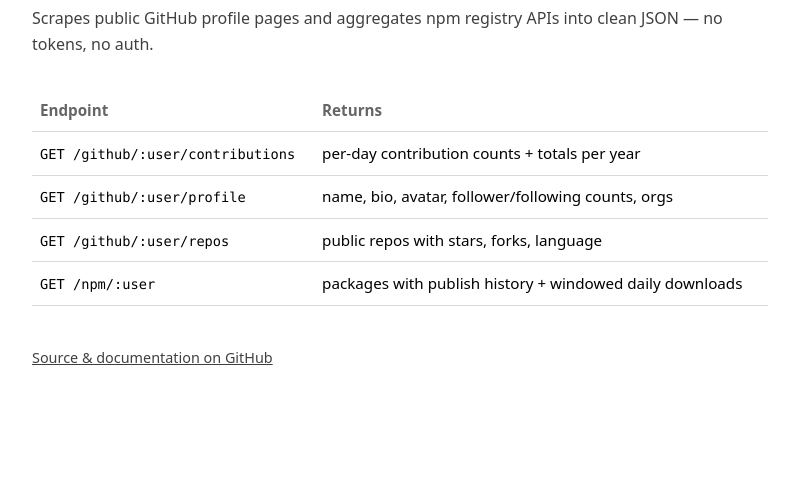
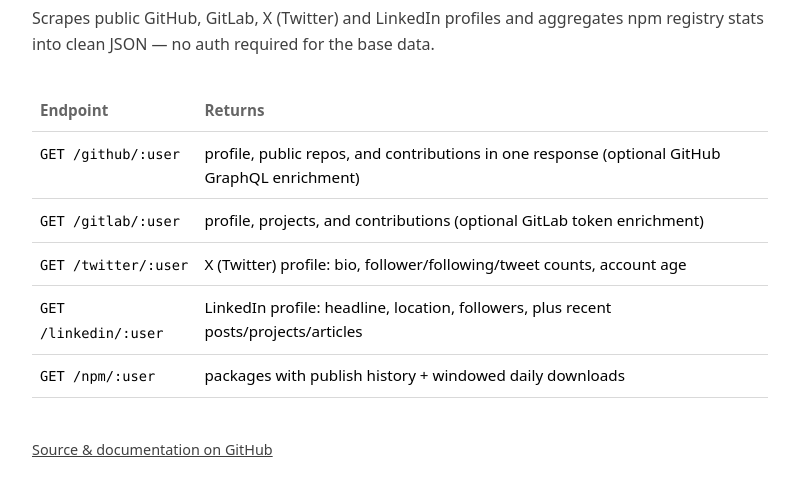
Before and after one commit to tamino-martinius/node-metrics-api, a website: page public/index.html in a window 1280 px wide. Shown: the part 87-580 px from the top of the page, without its empty margins (240-1039 px from the left). Drawn offline with Linux system fonts and the light colour scheme.

Commit message:
docs: reflect v0.0.3 gitlab/twitter/linkedin across HISTORY, READMEs, and landing page
- HISTORY.md: backfill v0.0.3 sections (server: gitlab/twitter/linkedin scrapers + handlers; client: gitlab/twitter/linkedin methods + re-exported types)
- README (root): add GitLab endpoint row, section, curl example, and workspace-layout entry
- README (server): document getGitlabUser/gitlabUserResponse, getTwitterUser, getLinkedinUser + GitLab error classes
- README (client): document gitlab/twitter/linkedin methods and re-exported types
- public/index.html: replace stale /github split routes with the real /github, /gitlab, /twitter, /linkedin, /npm endpoints
- scripts/dev-server.mjs: wire /gitlab, /twitter, /linkedin routes to mirror vercel.json

```diff
--- a/public/index.html
+++ b/public/index.html
@@ -6,7 +6,7 @@
     <title>metrics-api</title>
     <meta
       name="description"
-      content="Scrapes public GitHub profile pages and aggregates npm registry APIs into clean JSON."
+      content="Scrapes public GitHub, GitLab, X (Twitter) and LinkedIn profiles and aggregates npm registry stats into clean JSON."
     />
     <style>
       :root {
@@ -59,8 +59,8 @@
   <body>
     <h1>metrics-api</h1>
     <p class="lead">
-      Scrapes public GitHub profile pages and aggregates npm registry APIs into clean JSON — no
-      tokens, no auth.
+      Scrapes public GitHub, GitLab, X (Twitter) and LinkedIn profiles and aggregates npm registry
+      stats into clean JSON — no auth required for the base data.
     </p>
 
     <table>
@@ -72,16 +72,20 @@
       </thead>
       <tbody>
         <tr>
-          <td><code>GET /github/:user/contributions</code></td>
-          <td>per-day contribution counts + totals per year</td>
+          <td><code>GET /github/:user</code></td>
+          <td>profile, public repos, and contributions in one response (optional GitHub GraphQL enrichment)</td>
         </tr>
         <tr>
-          <td><code>GET /github/:user/profile</code></td>
-          <td>name, bio, avatar, follower/following counts, orgs</td>
+          <td><code>GET /gitlab/:user</code></td>
+          <td>profile, projects, and contributions (optional GitLab token enrichment)</td>
         </tr>
         <tr>
-          <td><code>GET /github/:user/repos</code></td>
-          <td>public repos with stars, forks, language</td>
+          <td><code>GET /twitter/:user</code></td>
+          <td>X (Twitter) profile: bio, follower/following/tweet counts, account age</td>
+        </tr>
+        <tr>
+          <td><code>GET /linkedin/:user</code></td>
+          <td>LinkedIn profile: headline, location, followers, plus recent posts/projects/articles</td>
         </tr>
         <tr>
           <td><code>GET /npm/:user</code></td>
```
Also changed, not shown: packages/metrics-api-client/HISTORY.md (+5 -0 lines), packages/metrics-api-server/HISTORY.md (+6 -0 lines), scripts/dev-server.mjs (+15 -4 lines), README.md, packages/metrics-api-client/README.md, packages/metrics-api-server/README.md.
